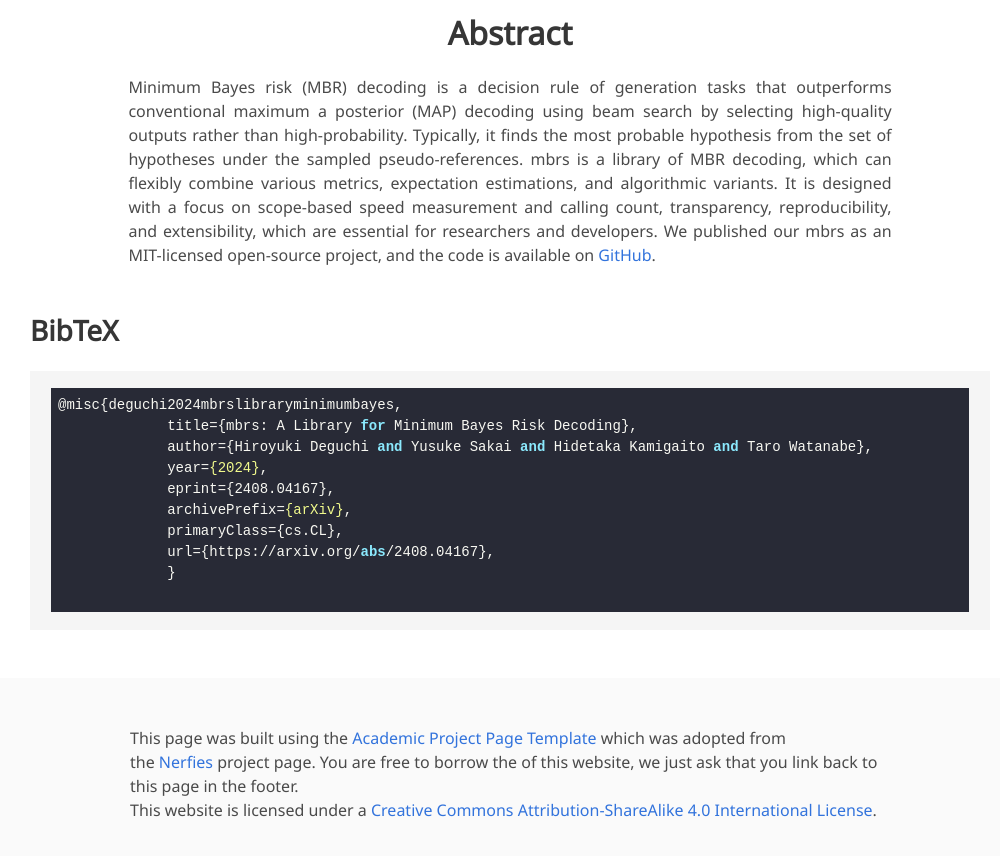
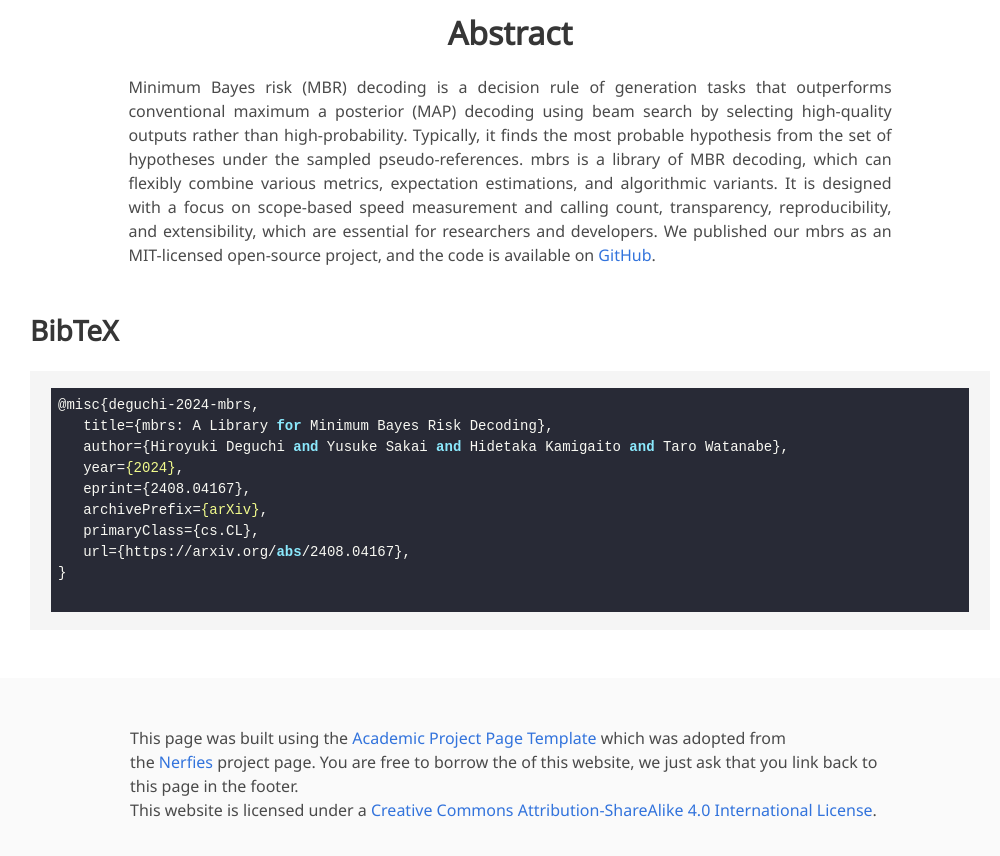
Before and after one commit to naist-nlp/mbrs-web, a plain HTML site: page index.html in a window 1280 px wide. Shown: the part 695-1551 px from the top of the page, without its empty margins (130-1130 px from the left). Drawn offline with nearby package versions, Linux system fonts and the light colour scheme; some icons are missing; a web font is replaced by a local one.

Commit message:
Remove unnecessary whitespaces in bibtex

```diff
--- a/index.html
+++ b/index.html
@@ -248,7 +248,7 @@
     <section class="section" id="BibTeX">
       <div class="container is-max-desktop content">
         <h2 class="title">BibTeX</h2>
-        <pre><code>@misc{deguchi2024mbrslibraryminimumbayes,
+        <pre><code>@misc{deguchi-2024-mbrs,
    title={mbrs: A Library for Minimum Bayes Risk Decoding},
    author={Hiroyuki Deguchi and Yusuke Sakai and Hidetaka Kamigaito and Taro Watanabe},
    year={2024},
```
Lines whose indentation alone changed are shown as unchanged.
